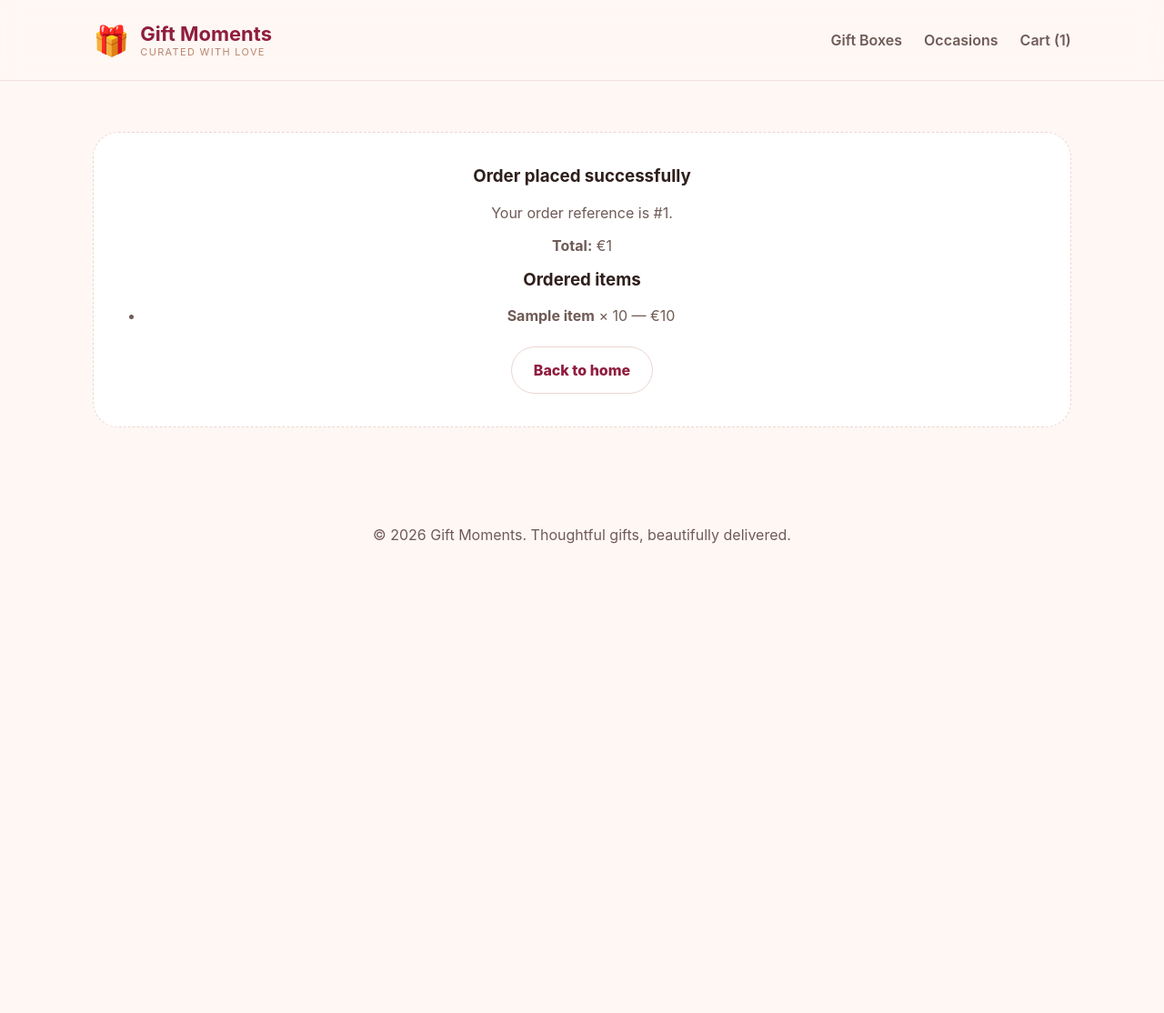
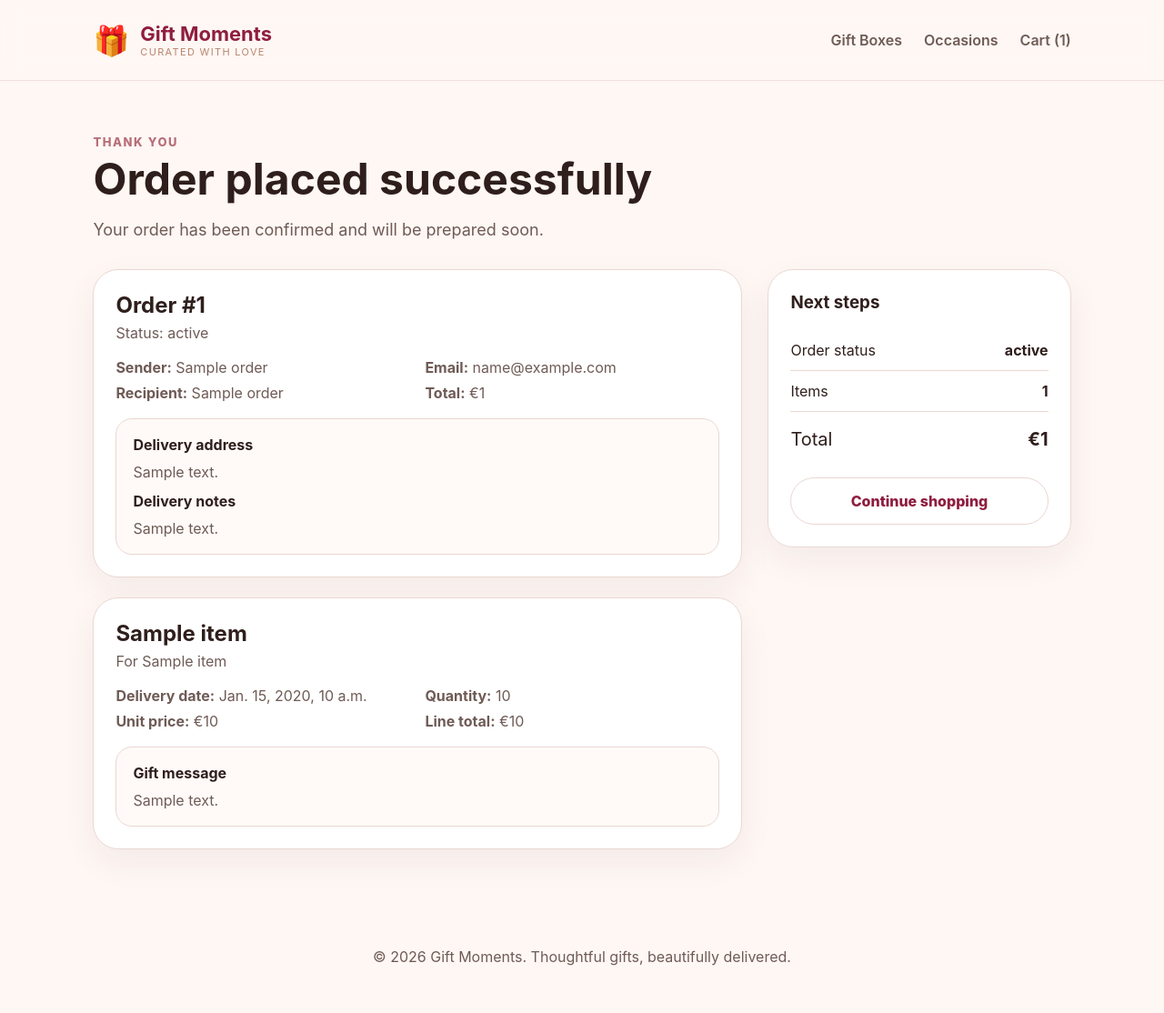
Before and after one commit to bkocii/gift-moments, a Django app: template templates/orders/checkout_success.html in a window 1280 px wide. Shown: the whole page at 91% size. Before the commit the page ends 598 px from the top, so only its background shows below. Run offline with Django 3.2, Linux system fonts and the light colour scheme; the template is opened without the code that fills it: most values are stand-ins (such as "Sample title", 1, 10 or a date in 2020).

Commit message:
Improve customer order success page

```diff
--- a/orders/admin.py
+++ b/orders/admin.py
@@ -207,9 +207,7 @@ class OrderAdmin(admin.ModelAdmin):
 
         if change and obj.pk:
             old_status = (
-                Order.objects.filter(pk=obj.pk)
-                .values_list("status", flat=True)
-                .first()
+                Order.objects.filter(pk=obj.pk).values_list("status", flat=True).first()
             )
 
         super().save_model(request, obj, form, change)
--- a/templates/orders/checkout_success.html
+++ b/templates/orders/checkout_success.html
@@ -4,24 +4,113 @@
 
 {% block content %}
 <section class="cart-page">
-    <div class="empty-state">
-        <h3>Order placed successfully</h3>
-        <p>Your order reference is #{{ order.id }}.</p>
+    <div class="section-header">
+        <span class="eyebrow">Thank you</span>
+        <h2>Order placed successfully</h2>
+        {% if order.status == "pending" %}
+            <p>Your order has been received and is awaiting confirmation.</p>
+        {% elif order.status == "confirmed" %}
+            <p>Your order has been confirmed and will be prepared soon.</p>
+        {% elif order.status == "preparing" %}
+            <p>Your order is currently being prepared.</p>
+        {% elif order.status == "delivered" %}
+            <p>Your order has already been delivered.</p>
+        {% elif order.status == "cancelled" %}
+            <p>This order has been cancelled.</p>
+        {% endif %}
+    </div>
+
+    <div class="cart-layout">
+        <div class="cart-items">
+            <article class="cart-card">
+                <div class="cart-card-head">
+                    <div>
+                        <h3>Order #{{ order.id }}</h3>
+                        <p>Status: {{ order.get_status_display }}</p>
+                    </div>
+                </div>
+
+                <div class="cart-meta">
+                    <p><strong>Sender:</strong> {{ order.sender_name }}</p>
+                    <p><strong>Email:</strong> {{ order.sender_email }}</p>
+                    <p><strong>Recipient:</strong> {{ order.recipient_name }}</p>
                     <p><strong>Total:</strong> €{{ order.total_amount }}</p>
+                </div>
 
-        <div class="selected-options-preview">
-            <h3>Ordered items</h3>
+                <div class="cart-message-box">
+                    <strong>Delivery address</strong>
+                    <p>{{ order.delivery_address|linebreaksbr }}</p>
+
+                    {% if order.delivery_notes %}
+                        <strong style="margin-top: 12px; display: block;">Delivery notes</strong>
+                        <p>{{ order.delivery_notes|linebreaksbr }}</p>
+                    {% endif %}
+                </div>
+            </article>
+
+            {% for item in order.items.all %}
+                <article class="cart-card">
+                    <div class="cart-card-head">
+                        <div>
+                            <h3>{{ item.gift_box_name }}</h3>
+                            <p>For {{ item.recipient_name }}</p>
+                        </div>
+                    </div>
+
+                    <div class="cart-meta">
+                        <p><strong>Delivery date:</strong> {{ item.delivery_date }}</p>
+                        <p><strong>Quantity:</strong> {{ item.quantity }}</p>
+                        <p><strong>Unit price:</strong> €{{ item.unit_price }}</p>
+                        <p><strong>Line total:</strong> €{{ item.line_total }}</p>
+                    </div>
+
+                    {% if item.gift_message %}
+                        <div class="cart-message-box">
+                            <strong>Gift message</strong>
+                            <p>{{ item.gift_message }}</p>
+                        </div>
+                    {% endif %}
+
+                    {% with option_rows=item.selected_options_summary_list %}
+                        {% if option_rows %}
+                            <div class="cart-options">
+                                <h4>Selected options</h4>
                                 <ul>
-                {% for item in order.items.all %}
+                                    {% for row in option_rows %}
                                         <li>
-                        <strong>{{ item.gift_box_name }}</strong>
-                        × {{ item.quantity }} — €{{ item.line_total }}
+                                            <strong>{{ row.group_name }}:</strong> {{ row.value }}
                                         </li>
                                     {% endfor %}
                                 </ul>
                             </div>
+                        {% endif %}
+                    {% endwith %}
+                </article>
+            {% endfor %}
+        </div>
 
-        <a href="{% url 'home' %}" class="btn btn-secondary">Back to home</a>
+        <aside class="cart-summary">
+            <h3>Next steps</h3>
+
+            <div class="summary-row">
+                <span>Order status</span>
+                <strong>{{ order.get_status_display }}</strong>
+            </div>
+
+            <div class="summary-row">
+                <span>Items</span>
+                <strong>{{ order.items.count }}</strong>
+            </div>
+
+            <div class="summary-row total">
+                <span>Total</span>
+                <strong>€{{ order.total_amount }}</strong>
+            </div>
+
+            <a href="{% url 'home' %}#gift-boxes" class="btn btn-secondary summary-btn">
+                Continue shopping
+            </a>
+        </aside>
     </div>
 </section>
 {% endblock %}
```
Also changed, not shown: orders/models.py (+47 -0 lines), orders/tests/test_checkout.py (+54 -0 lines), orders/tests/test_admin.py (line endings or trailing spaces). Lines whose indentation alone changed are shown as unchanged.
